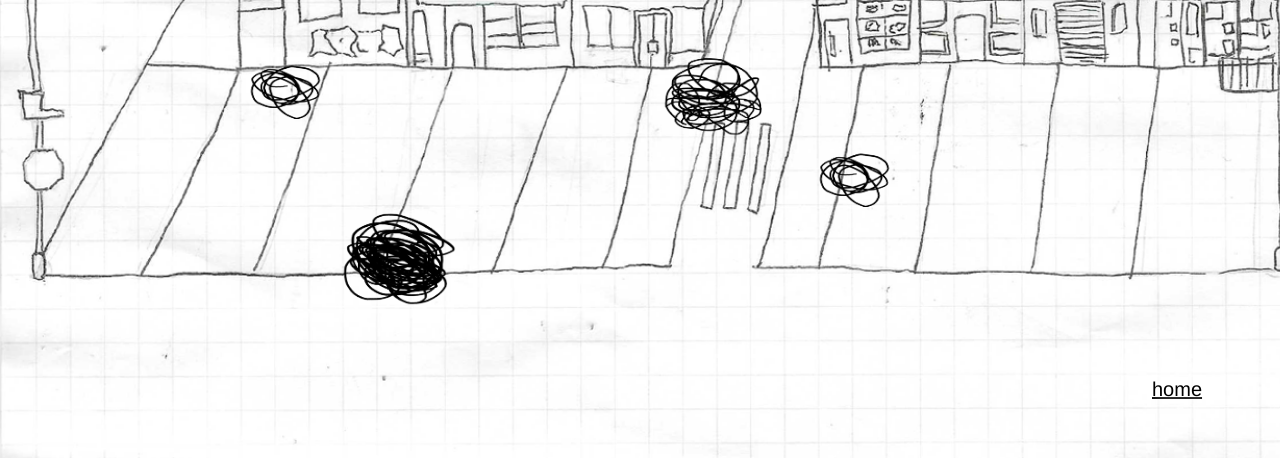
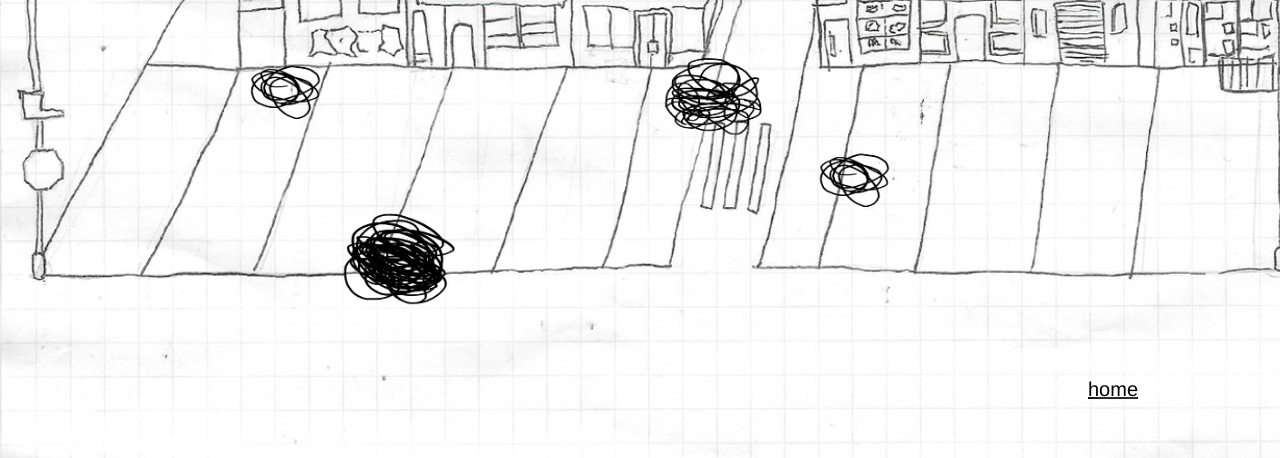
Before and after one commit to healrabbit/coresystemslabfall25, a plain HTML site: page datavis/index.html in a window 1280 px wide. Shown: the part 342-800 px from the top of the page. Drawn offline with Linux system fonts and the light colour scheme.

Commit message:
small adjustment

```diff
--- a/datavis/index.html
+++ b/datavis/index.html
@@ -43,7 +43,7 @@
        <a class="item" href="doggybag.html" style="left: 75%; top: 68%;"> <img class="itemimg" src="assets/item1.png"
    onmouseenter="this.src='assets/item1.gif'" onmouseleave="this.src='assets/item1.png'"> </a>
 
-   <a href="../index.html" class="home" style="left: 90%; top: 90%;"> home </a>
+   <a href="../index.html" class="home" style="left: 85%; top: 90%;"> home </a>
 </div>
 </div>
 
```
